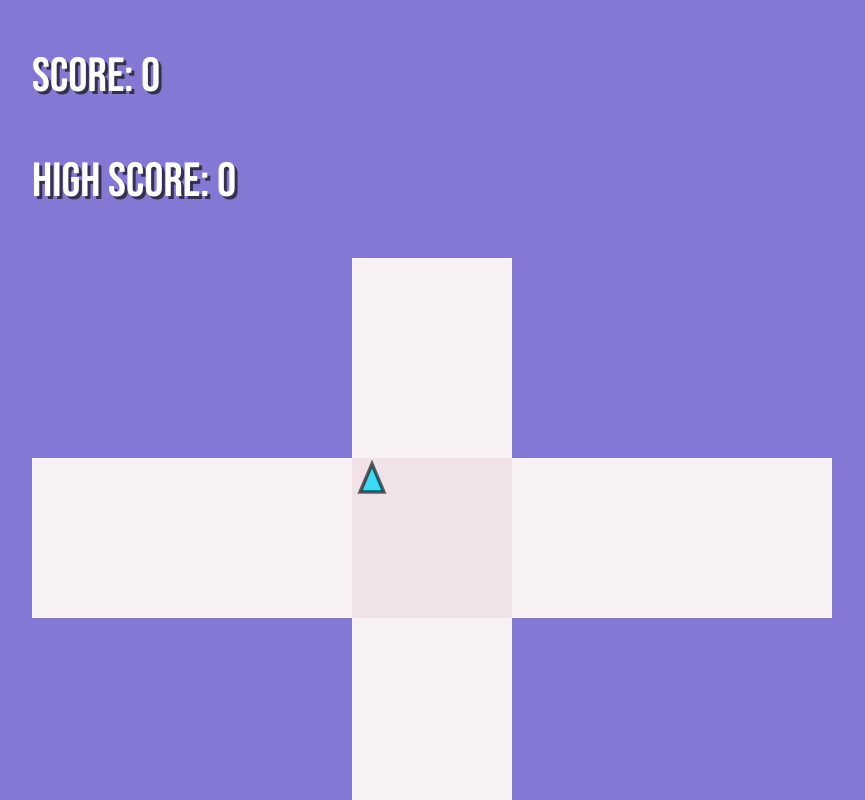
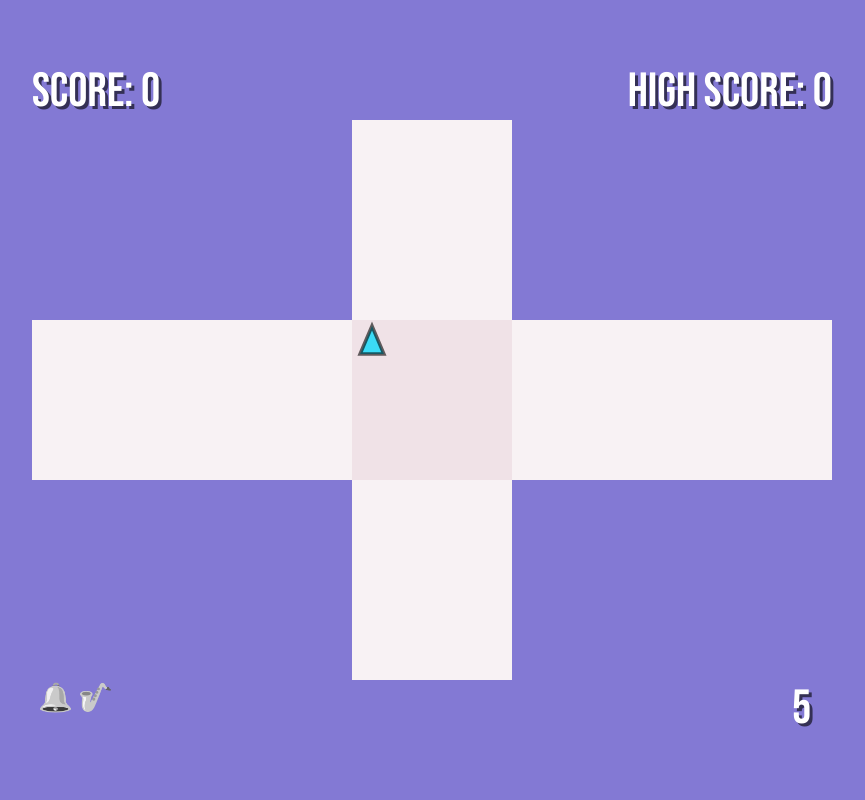
Before and after one commit to ianjmacintosh/pozo, a React (Create React App) app: page / in a window 1280 px wide. Both pictures are taken after a click on the element "Start Game". Shown: the whole page, without its empty margins (208-1073 px from the left). Built offline with nearby package versions, Linux system fonts and the light colour scheme.

Commit message:
Style updated scoreboard

```diff
--- a/src/components/Scoreboard.css
+++ b/src/components/Scoreboard.css
@@ -7,4 +7,15 @@
   font-family: "Bebas Neue", cursive;
   color: var(--white);
   text-shadow: var(--h3-shadow);
+  display: grid;
+  grid-auto-flow: column;
+  grid-template-columns: 1fr 1fr;
 }
+
+.scoreboard p {
+  margin: 0;
+}
+
+.high-score {
+  text-align: right;
+}
```
